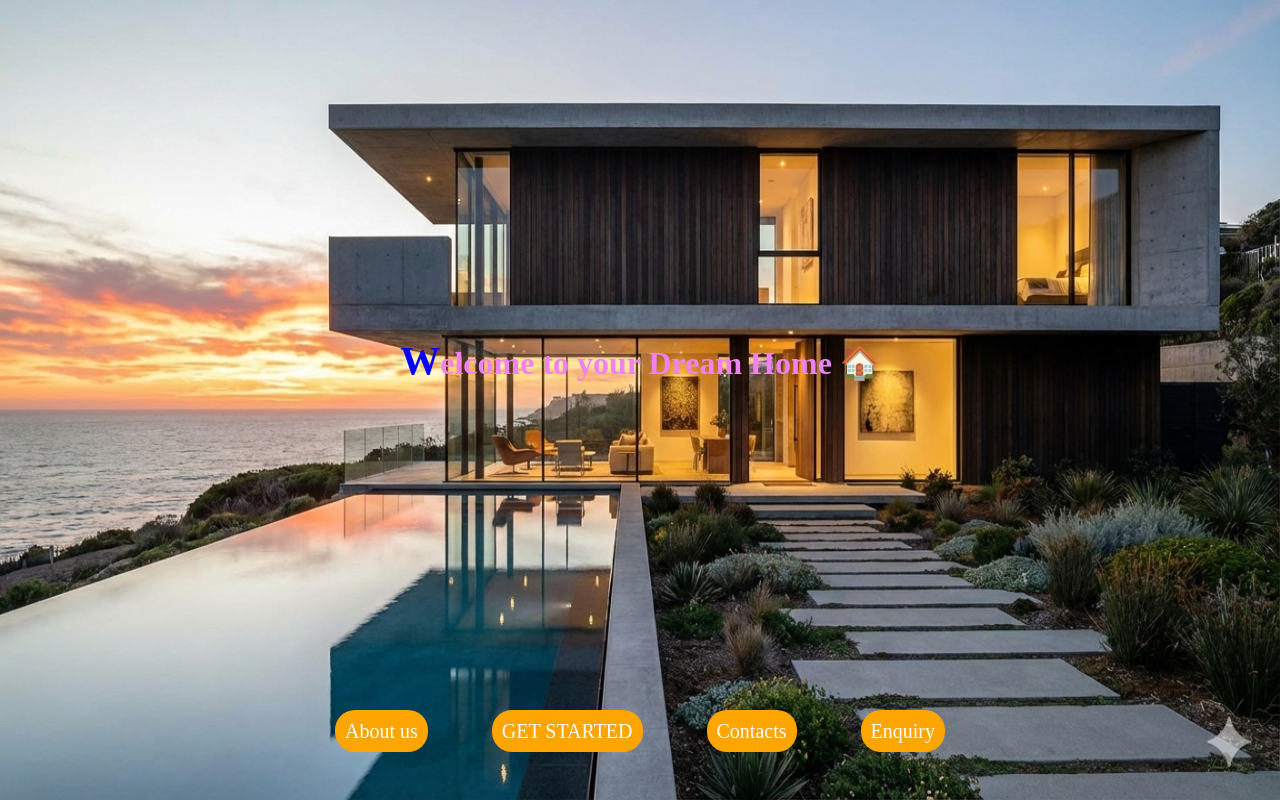
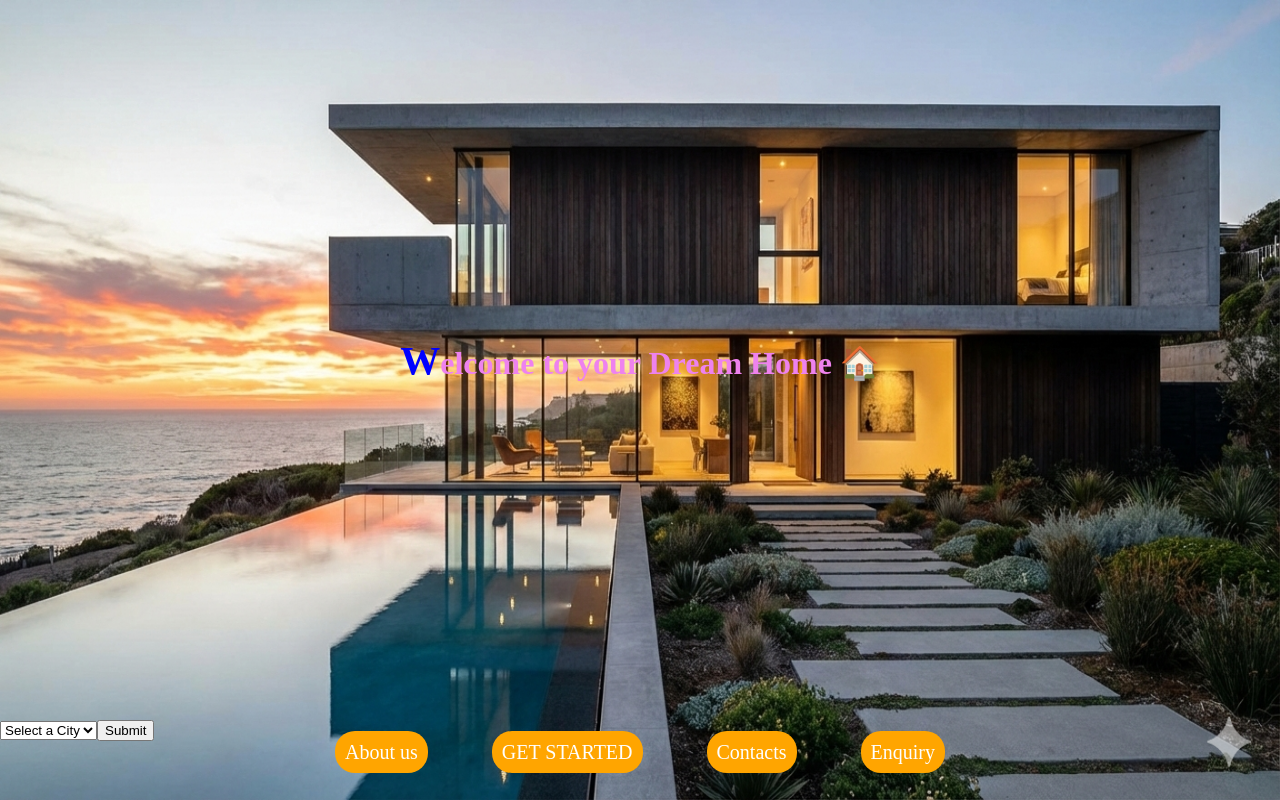
Before and after one commit to Sivarathinam-sd/house-price-prediction, a Python web app: template templates/index.html in a window 1280 px wide. Run offline with Jinja, Linux system fonts and the light colour scheme; the template is opened without the code that fills it, so the values that code supplies are empty.

Commit message:
edited index.html

```diff
--- a/templates/index.html
+++ b/templates/index.html
@@ -19,6 +19,15 @@
     </div>
     <img src="../static/House.png" alt="image" style="height:100vh; width: 100%; position:absolute; top: 0; z-index: -1;">
 
+    <form action="">
+        <select name="Choose" id="">
+            <option value="">Select a City</option>
+            <option value="">Delhi</option>
+            <option value="">Mumbai</option>
+            <option value="">Pune</option>
+            <input type="submit"></input>
+        </select>
+    </form>
 
     <style>
 
@@ -48,9 +57,8 @@
             float:right;
          }
     </style>
-    <div class="glass">
 
-</div>
+
 
     <div align="center" >
         <a href=" ">About us</a>
```
